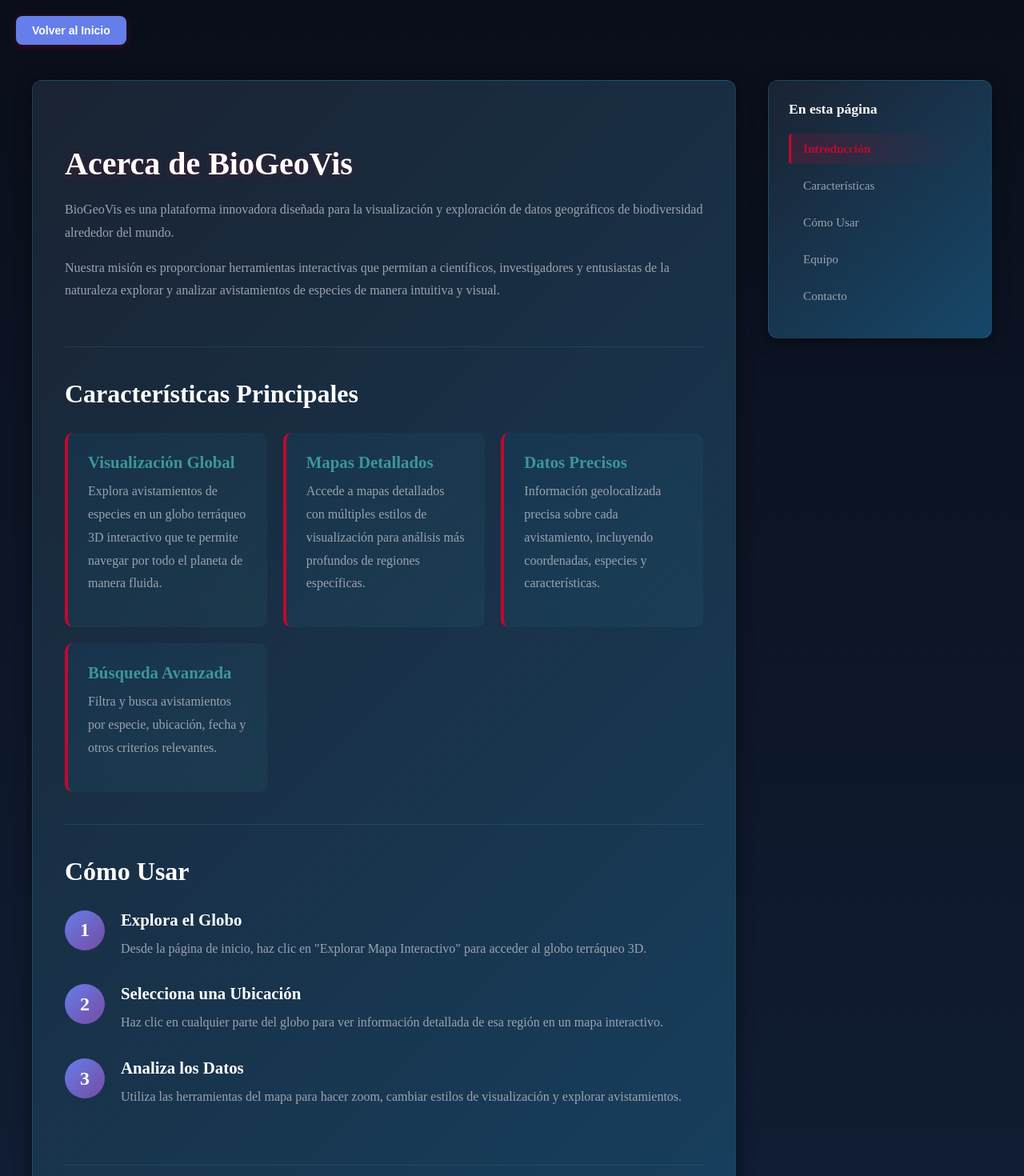
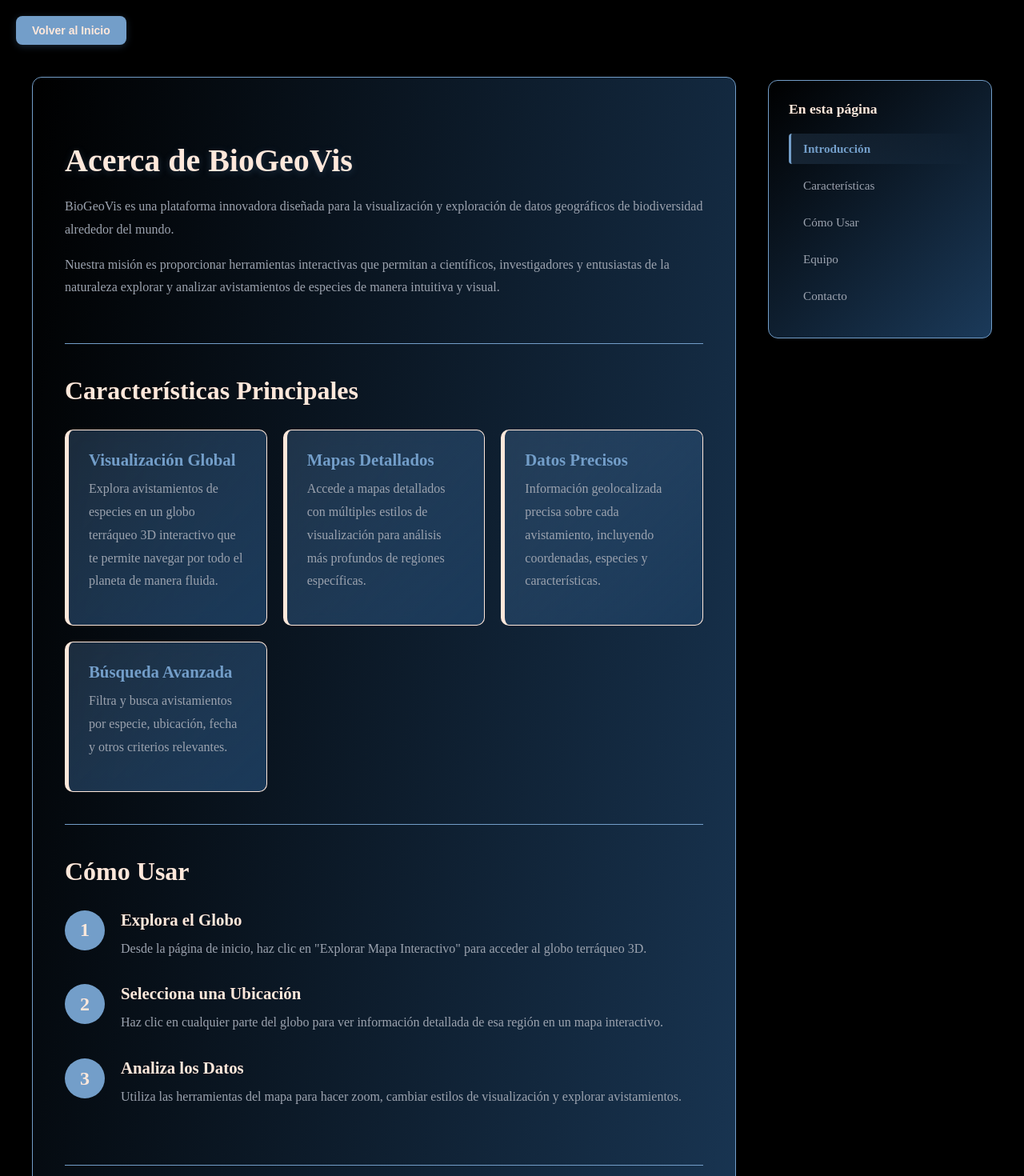
Before and after one commit to NeilDMJ/BioGeoVis, a React app in the folder frontend/: page /about in a window 1280 px wide. Shown: the top 1470 px of the page at 80% size. Built offline with nearby package versions, Linux system fonts and the light colour scheme; the HTML template or start-up script is replaced by a standard one.

Commit message:
fix : paleta de colores de la pagina

```diff
--- a/frontend/src/pages/About.css
+++ b/frontend/src/pages/About.css
@@ -1,36 +1,46 @@
+/*constantes de colores*/
+:root {
+    --color-primary: #000000;
+    --color-secondary: #739EC9;
+    --color-gradient-secondary: #1b3a5a;
+    --color-accent: #739EC9;
+    --color-text-primary: #FFE8DB;
+    --color-text-secondary: #9ca3af;
+}
+
 .about-page {
   min-height: 100vh;
-  background: linear-gradient(to bottom, #0a0e1a 0%, #132440 100%);
+  background: linear-gradient(to bottom, var(--color-primary) 0%, var(--color-primary) 100%);
   padding: 20px;
   position: relative;
 }
 
 .back-button {
-  position: fixed;
+  position: static;
   top: 20px;
   left: 20px;
   z-index: 1000;
   padding: 10px 20px;
-  background: #667eea;
-  color: white;
+  background: var(--color-secondary);
+  color: var(--color-text-primary);
   border: none;
   border-radius: 8px;
   font-size: 14px;
   font-weight: 600;
   cursor: pointer;
-  box-shadow: 0 2px 10px rgba(191, 9, 47, 0.3);
+  box-shadow: 0 2px 10px rgba(86, 130, 177, 0.3);
   transition: all 0.3s ease;
 }
 
 .back-button:hover {
-  background: #3B9797;
+  background: var(--color-accent);
   transform: translateY(-2px);
-  box-shadow: 0 4px 15px rgba(59, 151, 151, 0.4);
+  box-shadow: 0 4px 15px rgba(115, 158, 201, 0.4);
 }
 
 .about-container {
   max-width: 1400px;
-  margin: 60px auto 0;
+  margin: 20px auto 0;
   display: grid;
   grid-template-columns: 1fr 280px;
   gap: 40px;
@@ -38,16 +48,16 @@
 }
 
 .about-content {
-  background: linear-gradient(135deg, #1a2332 0%, #16476A 100%);
+  background: linear-gradient(100deg, var(--color-primary) 0%, var(--color-gradient-secondary) 100%);
   padding: 40px;
   border-radius: 12px;
   box-shadow: 0 2px 20px rgba(0, 0, 0, 0.5);
-  border: 1px solid rgba(59, 151, 151, 0.2);
+  border: 1px solid var(--color-accent);
 }
 
 .content-section {
   padding: 40px 0;
-  border-bottom: 1px solid rgba(59, 151, 151, 0.2);
+  border-bottom: 1px solid var(--color-accent);
   scroll-margin-top: 80px;
 }
 
@@ -57,36 +67,36 @@
 
 .content-section h1 {
   font-size: 2.5rem;
-  color: #ffffff;
+  color: var(--color-text-primary);
   margin-bottom: 20px;
   font-weight: 700;
-  text-shadow: 0 2px 10px rgba(191, 9, 47, 0.3);
+  text-shadow: 0 2px 10px rgba(86, 130, 177, 0.3);
 }
 
 .content-section h2 {
   font-size: 2rem;
-  color: #ffffff;
+  color: var(--color-text-primary);
   margin-bottom: 20px;
   font-weight: 600;
 }
 
 .content-section h3 {
   font-size: 1.3rem;
-  color: #3B9797;
+  color: var(--color-accent);
   margin-bottom: 10px;
   font-weight: 600;
 }
 
 .lead {
   font-size: 1.25rem;
-  color: #d1d5db;
+  color: var(--color-text-primary);
   line-height: 1.8;
   margin-bottom: 20px;
 }
 
 .content-section p {
   font-size: 1rem;
-  color: #9ca3af;
+  color: var(--color-text-secondary);
   line-height: 1.8;
   margin-bottom: 15px;
 }
@@ -99,19 +109,20 @@
 }
 
 .feature-item {
-  background: linear-gradient(135deg, rgba(22, 71, 106, 0.3) 0%, rgba(59, 151, 151, 0.1) 100%);
+  background: linear-gradient(135deg, rgba(86, 130, 177, 0.3) 0%, var(--color-gradient-secondary) 100%);
   padding: 25px;
   border-radius: 10px;
-  border-left: 4px solid #BF092F;
+  border: solid 1px var(--color-text-primary);
+  border-left: 5px solid var(--color-text-primary);
   transition: all 0.3s ease;
   backdrop-filter: blur(10px);
 }
 
 .feature-item:hover {
   transform: translateY(-5px);
-  box-shadow: 0 5px 20px rgba(59, 151, 151, 0.3);
-  background: linear-gradient(135deg, rgba(59, 151, 151, 0.2) 0%, rgba(191, 9, 47, 0.1) 100%);
-  border-left-color: #3B9797;
+  box-shadow: 0 5px 20px rgba(115, 158, 201, 0.3);
+  background: linear-gradient(135deg, rgba(115, 158, 201, 0.2) 0%, rgba(86, 130, 177, 0.1) 100%);
+  border-left-color: var(--color-accent);
 }
 
 .usage-steps {
@@ -129,8 +140,8 @@
   flex-shrink: 0;
   width: 50px;
   height: 50px;
-  background: linear-gradient(135deg, #667eea 0%, #764ba2 100%);
-  color: white;
+  background: linear-gradient(135deg, var(--color-secondary) 0%, var(--color-accent) 100%);
+  color: var(--color-text-primary);
   border-radius: 50%;
   display: flex;
   align-items: center;
@@ -141,7 +152,7 @@
 
 .step-content h3 {
   margin-top: 0;
-  color: #ffffff;
+  color: var(--color-text-primary);
 }
 
 .step-content p {
@@ -149,18 +160,18 @@
 }
 
 .team-info, .contact-info {
-  background: rgba(59, 151, 151, 0.1);
+  background: rgba(115, 158, 201, 0.1);
   padding: 25px;
   border-radius: 10px;
   margin-top: 20px;
-  border-left: 4px solid #3B9797;
+  border-left: 4px solid var(--color-accent);
   backdrop-filter: blur(10px);
 }
 
 .team-info p, .contact-info p {
   margin-bottom: 0;
   line-height: 2;
-  color: #d1d5db;
+  color: var(--color-text-primary);
 }
 
 /* Sidebar Menu */
@@ -174,16 +185,16 @@
 .sticky-nav {
   position: static;
   top: 100px;
-  background: linear-gradient(135deg, #1a2332 0%, #16476A 100%);
+  background: linear-gradient(135deg, var(--color-primary) 0%, var(--color-gradient-secondary) 100%);
   padding: 25px;
   border-radius: 12px;
   box-shadow: 0 2px 20px rgba(0, 0, 0, 0.5);
-  border: 1px solid rgba(59, 151, 151, 0.2);
+  border: 1px solid var(--color-accent);
 }
 
 .sticky-nav h3 {
   font-size: 1.1rem;
-  color: #ffffff;
+  color: var(--color-text-primary);
   margin-bottom: 20px;
   font-weight: 600;
 }
@@ -201,7 +212,7 @@
 .sticky-nav a {
   display: block;
   padding: 10px 15px;
-  color: #9ca3af;
+  color: var(--color-text-secondary);
   text-decoration: none;
   font-size: 0.95rem;
   border-left: 3px solid transparent;
@@ -210,16 +221,16 @@
 }
 
 .sticky-nav a:hover {
-  background: rgba(59, 151, 151, 0.15);
-  color: #3B9797;
-  border-left-color: #3B9797;
+  background: rgba(115, 158, 201, 0.15);
+  color: var(--color-accent);
+  border-left-color: var(--color-accent);
   transform: translateX(3px);
 }
 
 .sticky-nav a.active {
-  background: linear-gradient(90deg, rgba(191, 9, 47, 0.2) 0%, transparent 100%);
-  color: #BF092F;
-  border-left-color: #BF092F;
+  background: linear-gradient(90deg, rgba(86, 130, 177, 0.2) 0%, transparent 100%);
+  color: var(--color-secondary);
+  border-left-color: var(--color-secondary);
   font-weight: 600;
 }
 
--- a/frontend/src/pages/Explorer.jsx
+++ b/frontend/src/pages/Explorer.jsx
@@ -8,19 +8,6 @@ function Explorer() {
   const globeRef = useRef(null);
   const [countries, setCountries] = useState(null);
   const [markers, setMarkers] = useState([]);
-
-  // // Cargar GeoJSON de países
-  // useEffect(() => {
-  //   const url = 'https://raw.githubusercontent.com/holtzy/D3-graph-gallery/master/DATA/world.geojson';
-  //   fetch(url)
-  //     .then((r) => r.json())
-  //     .then((geo) => {
-  //       setCountries(geo.features);
-  //     })
-  //     .catch((err) => {
-  //       console.error('No se pudo cargar GeoJSON de países:', err);
-  //     });
-  // }, []);
 
   useEffect(() => {
     // Inicializar el globo
@@ -139,8 +126,6 @@ function Explorer() {
         top: 12,
         left: 12,
         zIndex: 1000,
-        background: 'rgba(255,255,255,0.9)',
-        padding: 8,
         borderRadius: 8,
         boxShadow: '0 2px 10px rgba(0,0,0,0.2)'
       }}>
```
Also changed, not shown: frontend/src/pages/About.jsx (line endings or trailing spaces).
